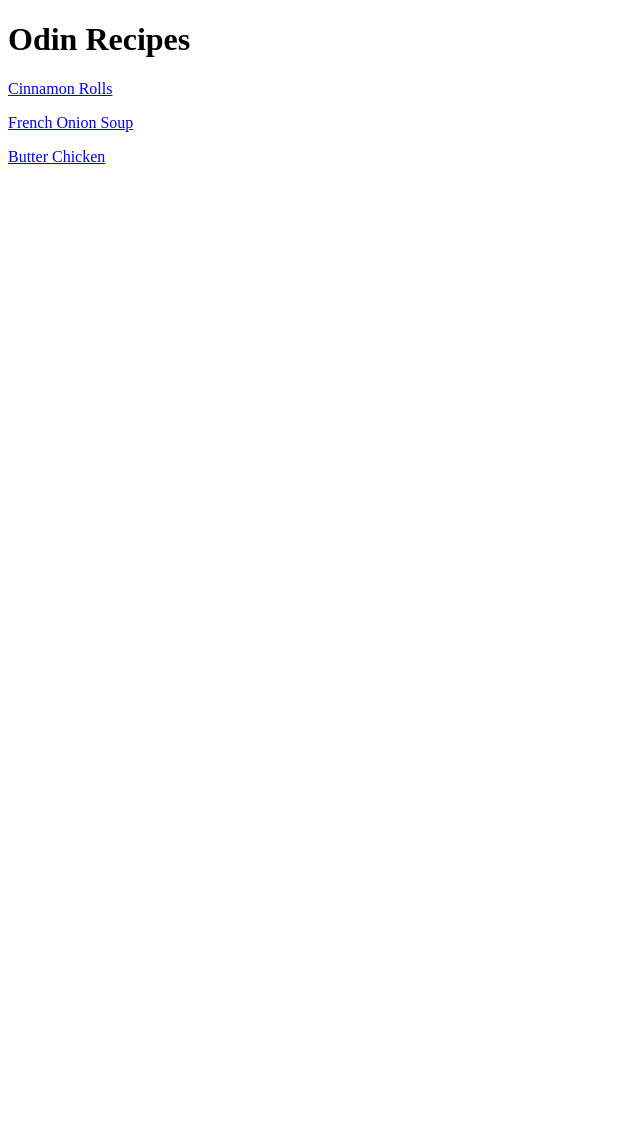
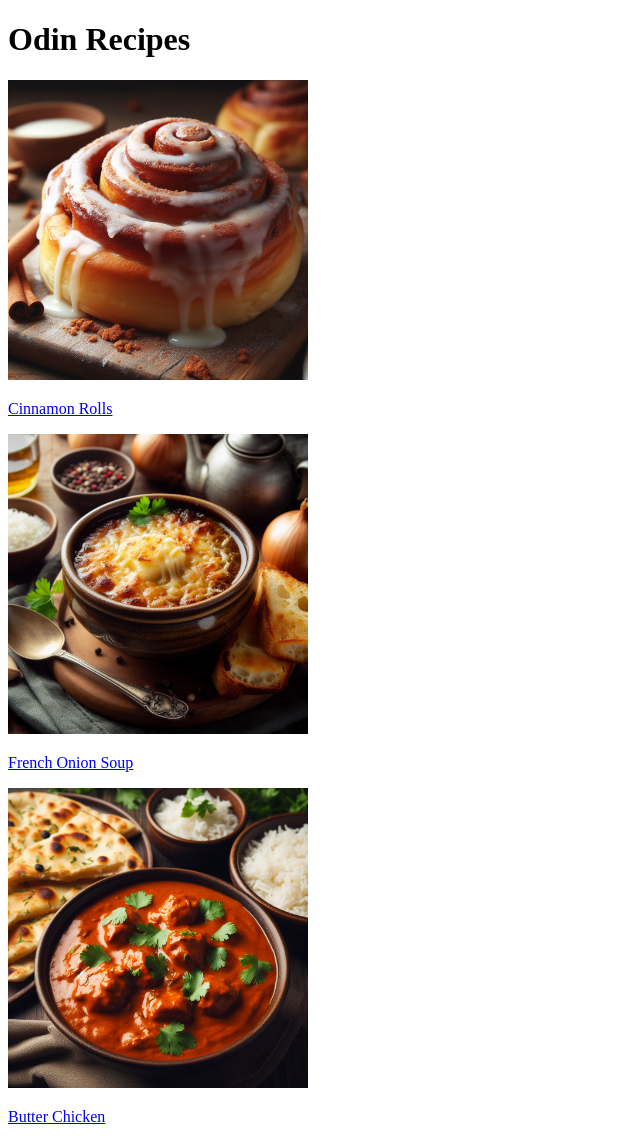
Before and after one commit to styraphoam/odin-recipes, a plain HTML site: page index.html in a window 1280 px wide. Shown: the whole page, without its empty margins (0-640 px from the left). Before the commit the page ends 800 px from the top, so only its background shows below. Drawn offline with Linux system fonts and the light colour scheme.

Commit message:
Add images to index.html

```diff
--- a/index.html
+++ b/index.html
@@ -6,8 +6,11 @@
     </head>
     <body>
         <h1>Odin Recipes</h1>
+        <img src="img/cinnamon-roll.png" alt="A close up of a cream cheese glaze covered cinnamon roll on a wooden cutting board with a blurry background." height="300" width="300">
         <p><a href=recipes/cinnamon-roll.html rel= noopener noreferrer>Cinnamon Rolls</a></p>
+        <img src="img/french-onion-soup.jpeg" alt="A bowl of french onion soup topped with a layer of cheese. Around the bowl is some bread and various spices and ingredients" height="300" width="300">
         <p><a href="recipes/french-onion-soup.html" rel= noopener noreferrer> French Onion Soup</a></p>
+        <img src="img/butter-chicken.jpg" alt="A close up of a bowl of Butter Chicken topped with Cilantro. Around the bowl is a plate of Naan and a bowl of white rice." height="300" width="300">
         <p><a href="recipes/butter-chicken.html" rel= noopener noreferrer> Butter Chicken</a></p>
     </body>
 </html>
```
